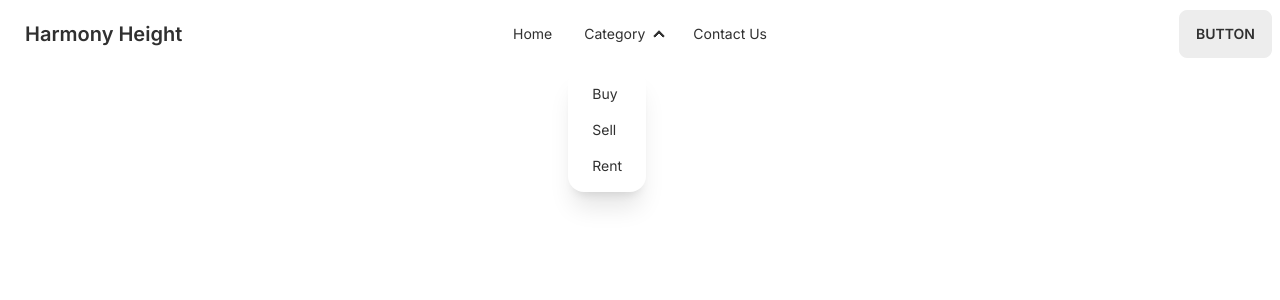
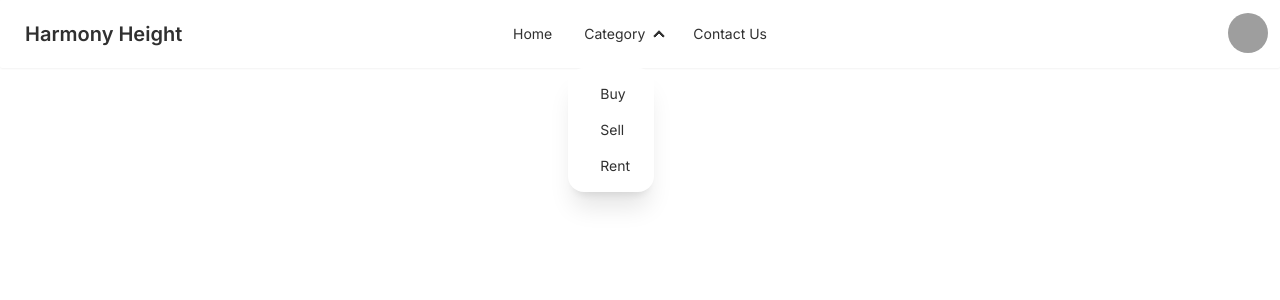
Before and after one commit to harmonyheight/harmony-height, a Next.js app in the folder harmony-height/: page / in a window 1280 px wide. Both pictures are taken after a click on the heading "Category". Shown: the top 300 px of the page. Built offline with nearby package versions, Linux system fonts and the light colour scheme; grey boxes are pictures that could not be loaded.

Commit message:
frontend pages routes & navbar

```diff
--- /dev/null
+++ b/harmony-height/src/app/components/navbar/NavBar.tsx
@@ -0,0 +1,65 @@
+import Link from "next/link";
+import React from "react";
+
+const NavBar = () => {
+    return (<div className="navbar bg-base-100 shadow-sm rounded-sm fixed">
+        <div className="navbar-start">
+            <div className="dropdown">
+                <label tabIndex={0} className="btn btn-ghost lg:hidden">
+                    <svg xmlns="http://www.w3.org/2000/svg" className="h-5 w-5" fill="none" viewBox="0 0 24 24" stroke="currentColor"><path strokeLinecap="round" strokeLinejoin="round" strokeWidth="2" d="M4 6h16M4 12h8m-8 6h16" /></svg>
+                </label>
+                <ul tabIndex={0} className="menu menu-sm dropdown-content mt-3 z-[1] p-2 shadow bg-base-100 rounded-box w-52">
+                    <li><Link href="/">Home</Link></li>
+                    <li>
+                        <a>Category</a>
+                        <ul className="p-2">
+                            <li><Link href="/login">Buy</Link></li>
+                            <li><Link href="/login">Sell</Link></li>
+                            <li><Link href="/login">Rent</Link></li>
+                        </ul>
+                    </li>
+                    <li><Link href="/login">Contact Us</Link></li>
+                </ul>
+            </div>
+            <a className="btn btn-ghost normal-case text-xl">Harmony Height</a>
+        </div>
+        <div className="navbar-center hidden lg:flex">
+            <ul className="menu menu-horizontal px-1">
+                <li><Link href="/">Home</Link></li>
+                <li tabIndex={0}>
+                    <details>
+                        <summary>Category</summary>
+                        <ul className="p-4">
+                            <li><Link href="/login">Buy</Link></li>
+                            <li><Link href="/login">Sell</Link></li>
+                            <li><Link href="/login">Rent</Link></li>
+                        </ul>
+                    </details>
+                </li>
+                <li><a>Contact Us</a></li>
+            </ul>
+        </div>
+        <div className="navbar-end">
+            <div className="dropdown dropdown-end">
+                <label tabIndex={0} className="btn btn-ghost btn-circle avatar">
+                    <div className="w-10 rounded-full">
+                        <img src="https://www.gravatar.com/avatar/2c7d99fe281ecd3bcd65ab915bac6dd5?s=250" />
+                    </div>
+                </label>
+                <ul tabIndex={0} className="menu menu-sm dropdown-content mt-3 z-[1] p-2 shadow bg-base-100 rounded-box w-52">
+                    <li>
+                        <Link href="/profile" className="justify-between">
+                            Profile
+                            <span className="badge">New</span>
+                        </Link>
+                    </li>
+                    <li><Link href="/settings">Settings</Link></li>
+                    <li><Link href="/login">Logout</Link></li>
+                </ul>
+            </div>
+        </div>
+    </div>
+    );
+};
+
+export default NavBar;
--- a/harmony-height/src/app/layout.tsx
+++ b/harmony-height/src/app/layout.tsx
@@ -16,7 +16,9 @@ export default function RootLayout({
 }) {
   return (
     <html lang="en">
-      <body className={inter.className}>{children}</body>
+      <body className={inter.className}>
+        {children}
+      </body>
     </html>
   )
 }
--- a/harmony-height/src/app/page.tsx
+++ b/harmony-height/src/app/page.tsx
@@ -1,51 +1,10 @@
 import Image from 'next/image'
+import NavBar from './components/navbar/NavBar'
 
 export default function Home() {
   return (
     <main>
-      <div>
-        <div className="navbar bg-base-100">
-          <div className="navbar-start">
-            <div className="dropdown">
-              <label tabIndex={0} className="btn btn-ghost lg:hidden">
-                <svg xmlns="http://www.w3.org/2000/svg" className="h-5 w-5" fill="none" viewBox="0 0 24 24" stroke="currentColor"><path strokeLinecap="round" strokeLinejoin="round" strokeWidth="2" d="M4 6h16M4 12h8m-8 6h16" /></svg>
-              </label>
-              <ul tabIndex={0} className="menu menu-sm dropdown-content mt-3 z-[1] p-2 shadow bg-base-100 rounded-box w-52">
-                <li><a>Home</a></li>
-                <li>
-                  <a>Category</a>
-                  <ul className="p-2">
-                    <li><a>Sell</a></li>
-                    <li><a>Buy</a></li>
-                    <li><a>Rent</a></li>
-                  </ul>
-                </li>
-                <li><a>Contact Us</a></li>
-              </ul>
-            </div>
-            <a className="btn btn-ghost normal-case text-xl">Harmony Height</a>
-          </div>
-          <div className="navbar-center hidden lg:flex">
-            <ul className="menu menu-horizontal px-1">
-              <li><a>Home</a></li>
-              <li tabIndex={0}>
-                <details>
-                  <summary>Category</summary>
-                  <ul className="p-2">
-                    <li><a>Buy</a></li>
-                    <li><a>Sell</a></li>
-                    <li><a>Rent</a></li>
-                  </ul>
-                </details>
-              </li>
-              <li><a>Contact Us</a></li>
-            </ul>
-          </div>
-          <div className="navbar-end">
-            <a className="btn">Button</a>
-          </div>
-        </div>
-      </div>
+      <NavBar />
     </main>
   )
 }
```
